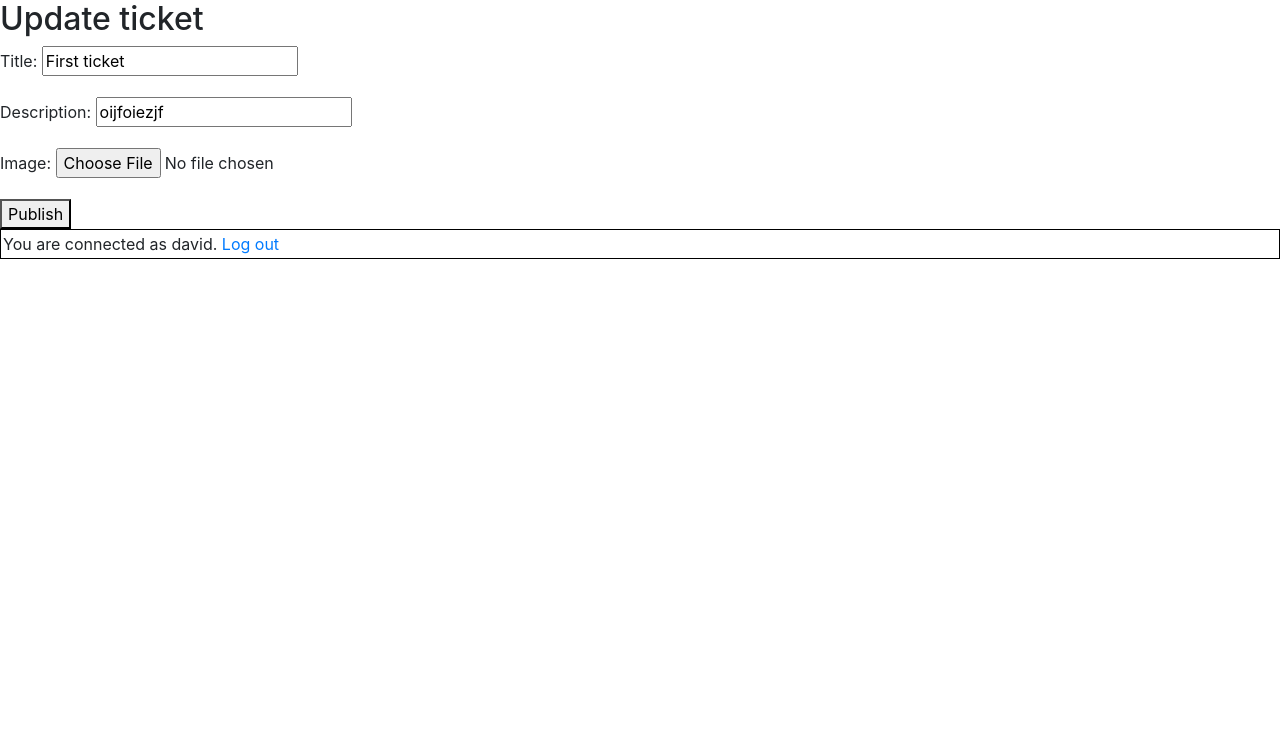
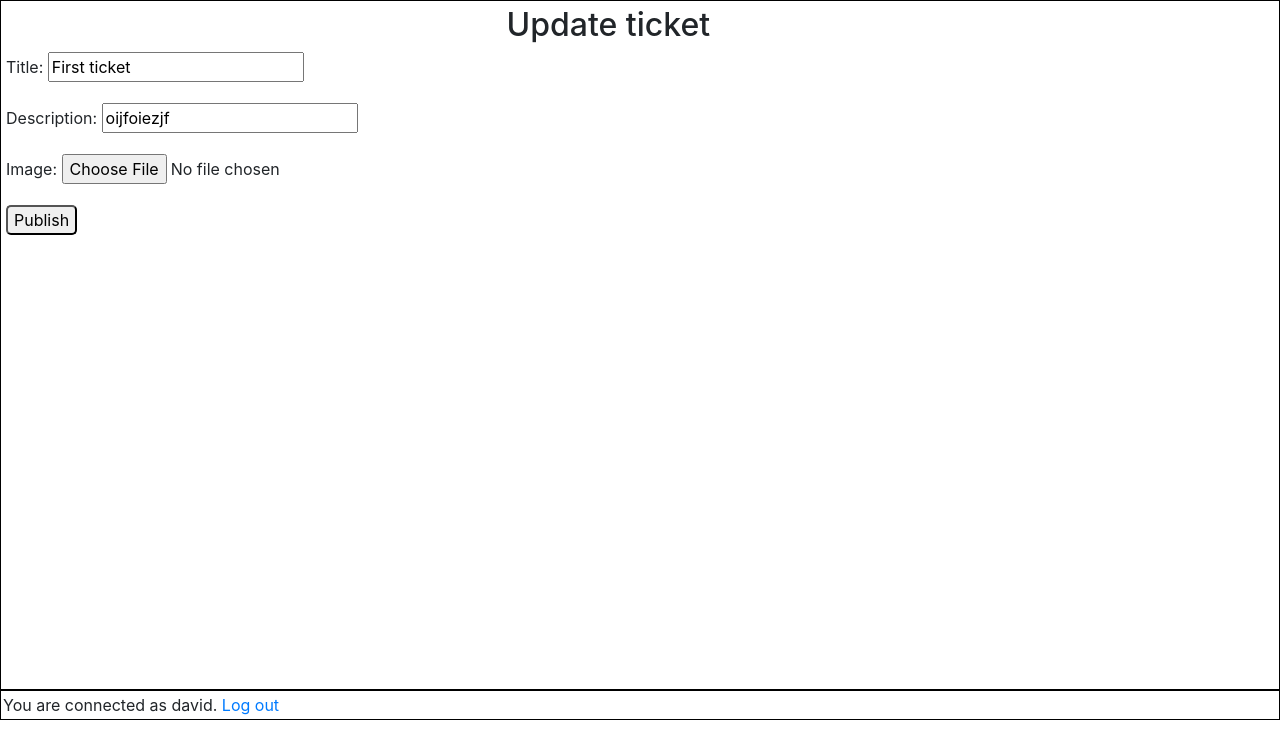
Before and after one commit to DavidPerelroizen/P09, a Django app: page /feedapp/1/ticket_update in a window 1280 px wide. Shown: the part 58-800 px from the top of the page. Run offline with Django 4.2, Linux system fonts and the light colour scheme; a user stored in the database is signed in; data comes from the database, SQL or seed files in the repository.

Commit message:
Improved the ticket update page

```diff
--- a/feedapp/templates/feedapp/ticket_update.html
+++ b/feedapp/templates/feedapp/ticket_update.html
@@ -1,9 +1,15 @@
 {% extends 'base.html' %}
     {% block content %}
+        <div class="main_content" id="ticket_update_zone">
+            <div class="answer_to_ticket">
+                <div class="answer_to_ticket_area" id="ticket_update">
                     <h2>Update ticket</h2>
                     <form method="post">
                       {{ ticket_update.as_p }}
                       {% csrf_token %}
                       <button type="submit">Publish</button>
                     </form>
+                </div>
+            </div>
+        </div>
     {% endblock content %}
--- a/static/style.css
+++ b/static/style.css
@@ -173,6 +173,14 @@
   padding: 5px;
 }
 
+#ticket_update_zone{
+    justify-content: flex-start;
+    align-items: flex-start;
+}
+
+#ticket_update {
+    border: none;
+}
 #ticket_zone {
     display: flex;
     justify-content: center;
```
Lines whose indentation alone changed are shown as unchanged.
